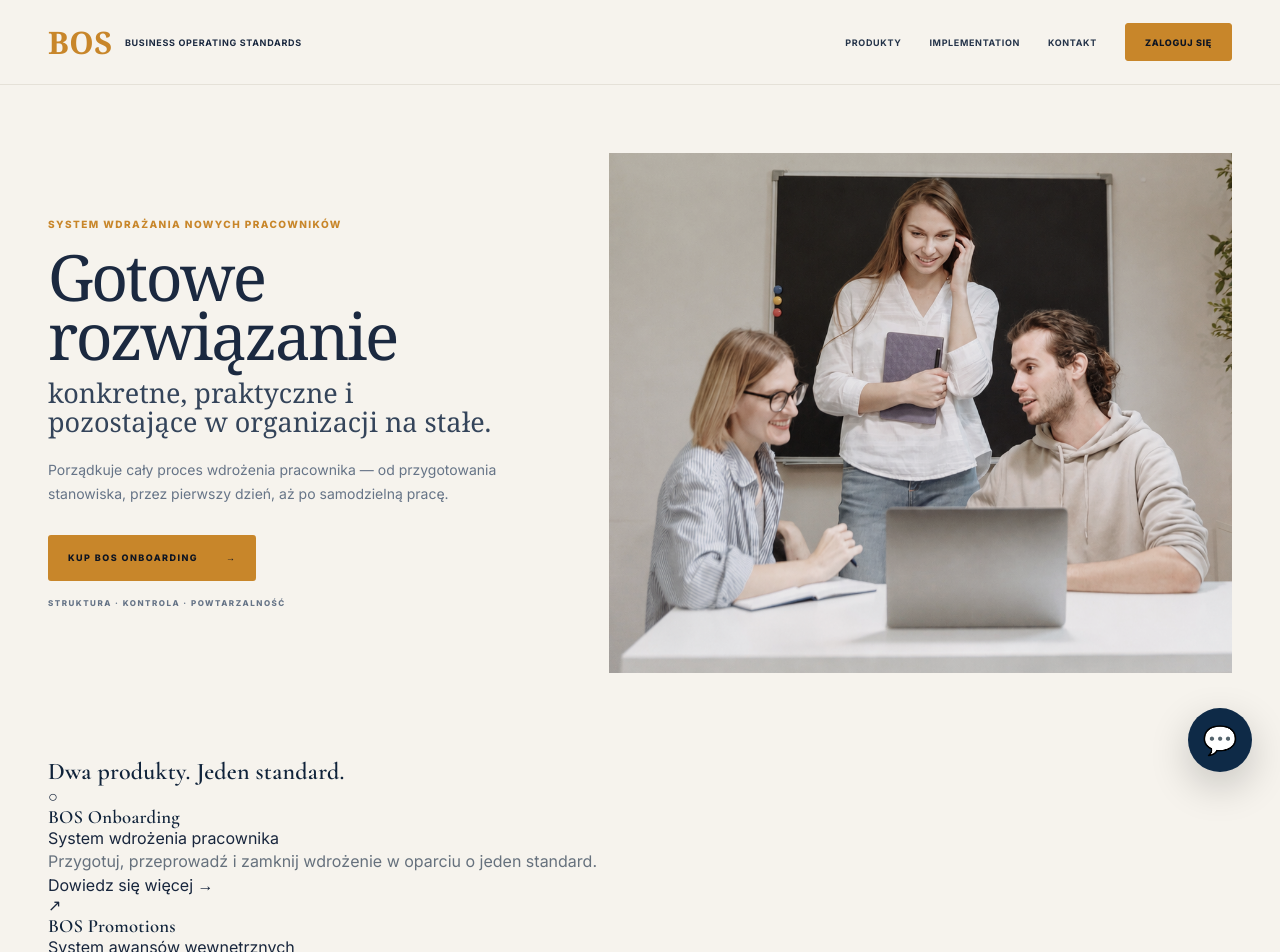
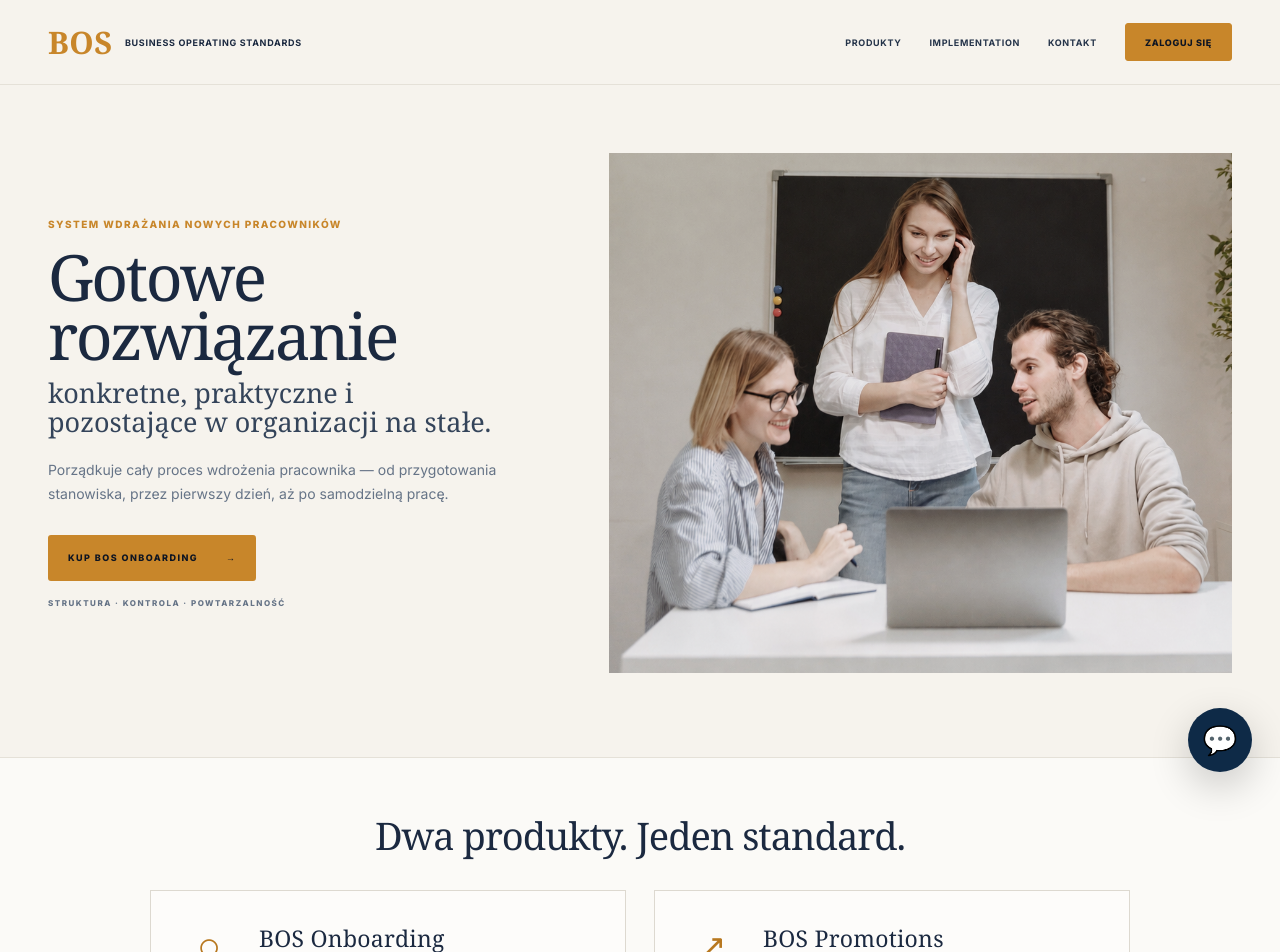
Before and after one commit to vernegroup/bos-platform, a Next.js app: page / in a window 1280 px wide. Shown: the top 952 px of the page. Built offline with nearby package versions, Linux system fonts and the light colour scheme.

Commit message:
LAYOUT-04 style homepage product cards

```diff
--- a/app/styles.css
+++ b/app/styles.css
@@ -2165,3 +2165,127 @@ a{
   .bos-home-hero-actions{align-items:stretch}
   .bos-home-primary-action{width:100%;justify-content:space-between}
 }
+
+
+/* ===========================================================
+   LAYOUT-04 — PRODUCT CARDS
+   =========================================================== */
+.bos-home-products{
+  padding:58px 0 64px;
+  border-top:1px solid var(--line);
+  background:#fbfaf7;
+}
+
+.bos-home-products h2{
+  margin:0 0 34px;
+  color:var(--text);
+  font-family:Georgia,"Times New Roman",serif;
+  font-size:38px;
+  font-weight:400;
+  line-height:1.05;
+  text-align:center;
+  letter-spacing:-1px;
+}
+
+.bos-home-product-cards{
+  display:grid;
+  grid-template-columns:repeat(2,minmax(0,1fr));
+  gap:28px;
+  max-width:980px;
+  margin:0 auto;
+}
+
+.bos-home-product-card{
+  min-height:250px;
+  padding:30px 34px;
+  border:1px solid #ddd9d0;
+  background:rgba(255,255,255,.32);
+  display:grid;
+  grid-template-columns:54px 1fr;
+  grid-template-rows:auto 1fr auto;
+  column-gap:20px;
+  transition:border-color .18s ease,transform .18s ease;
+}
+
+.bos-home-product-card:hover{
+  border-color:#c7bda9;
+  transform:translateY(-2px);
+}
+
+.bos-home-product-icon{
+  grid-column:1;
+  grid-row:1;
+  width:48px;
+  height:48px;
+  display:flex;
+  align-items:center;
+  justify-content:center;
+  color:#b8781f;
+  font-family:Georgia,"Times New Roman",serif;
+  font-size:40px;
+  line-height:1;
+}
+
+.bos-home-product-icon-promotions{
+  font-size:32px;
+}
+
+.bos-home-product-card>div:nth-child(2){
+  grid-column:2;
+  grid-row:1;
+}
+
+.bos-home-product-card h3{
+  margin:1px 0 5px;
+  color:var(--text);
+  font-family:Georgia,"Times New Roman",serif;
+  font-size:23px;
+  font-weight:400;
+}
+
+.bos-home-product-type{
+  color:#516075;
+  font-size:11px;
+}
+
+.bos-home-product-card p{
+  grid-column:1 / -1;
+  grid-row:2;
+  max-width:380px;
+  margin:26px 0 24px;
+  color:var(--text-light);
+  font-size:13px;
+  line-height:1.65;
+}
+
+.bos-home-product-card>a{
+  grid-column:1 / -1;
+  grid-row:3;
+  width:max-content;
+  color:var(--text);
+  font-size:11px;
+  font-weight:700;
+}
+
+.bos-home-product-card>a span{
+  display:inline-block;
+  margin-left:8px;
+  transition:transform .18s ease;
+}
+
+.bos-home-product-card>a:hover span{
+  transform:translateX(3px);
+}
+
+@media(max-width:800px){
+  .bos-home-products{padding:48px 0 54px}
+  .bos-home-products h2{font-size:34px;text-align:left}
+  .bos-home-product-cards{grid-template-columns:1fr;max-width:none}
+}
+
+@media(max-width:560px){
+  .bos-home-products h2{font-size:31px}
+  .bos-home-product-card{padding:25px 24px;grid-template-columns:46px 1fr;column-gap:14px}
+  .bos-home-product-icon{width:42px;height:42px;font-size:35px}
+  .bos-home-product-card h3{font-size:21px}
+}
```
